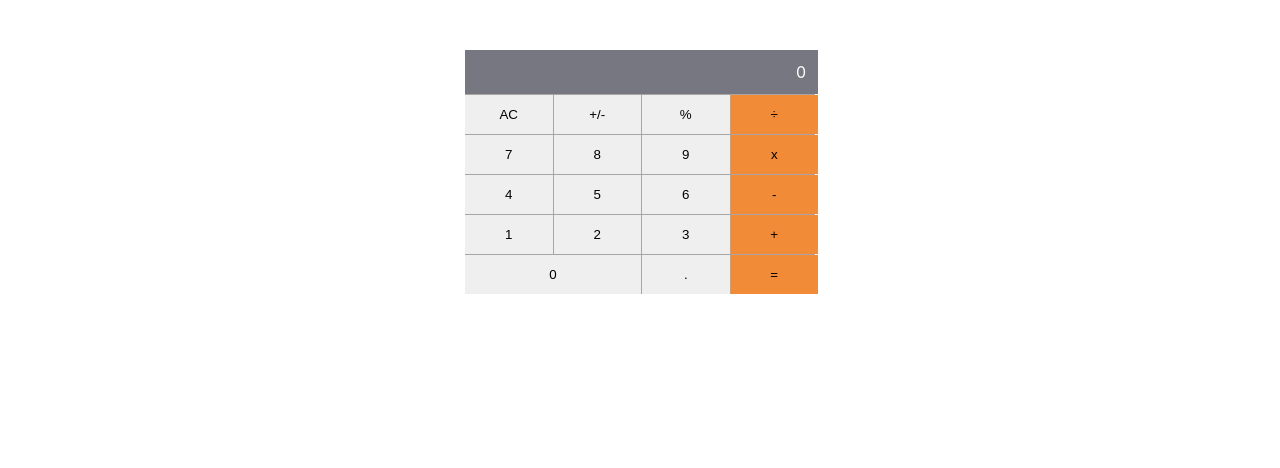
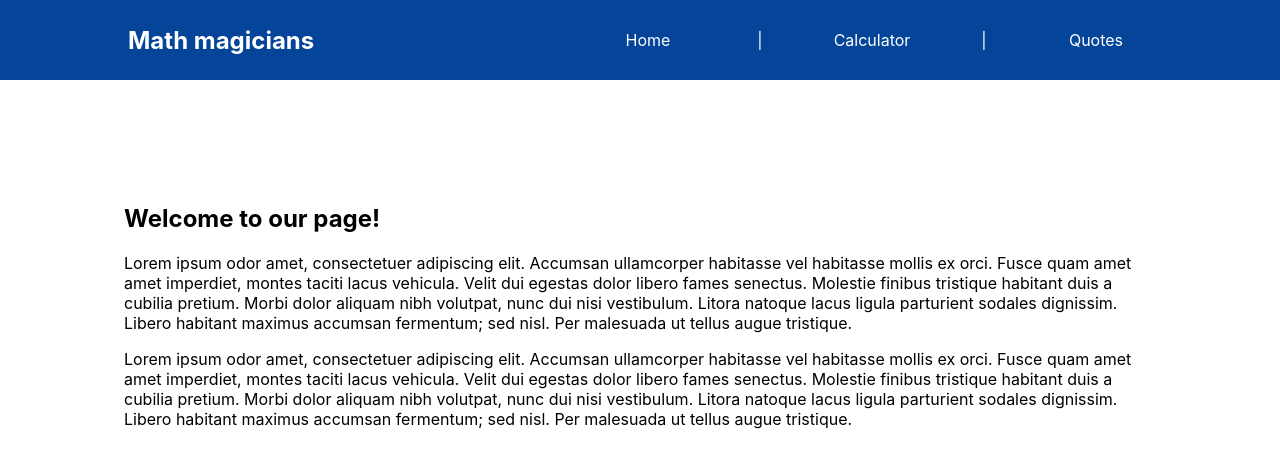
Before and after one commit to NasKhalil/Math-Magicians, a React (Create React App) app: page / in a window 1280 px wide. Shown: the top 468 px of the page. Built offline with nearby package versions, Linux system fonts and the light colour scheme.

Commit message:
added styles to components and deploy to github pages

```diff
--- a/src/App.css
+++ b/src/App.css
@@ -28,3 +28,38 @@ button {
 .orange-btn {
   background-color: #f18b37;
 }
+
+/* home */
+
+.home {
+  margin: 124px;
+}
+
+/* home */
+
+/* calculator */
+
+.calculatePage {
+  display: flex;
+  justify-content: center;
+  margin: 64px;
+}
+
+/* calculator */
+
+/* quotes */
+
+.quote {
+  width: 100%;
+  display: flex;
+  justify-content: center;
+  align-items: center;
+}
+
+.quote p {
+  font-weight: 700;
+  margin: 13%;
+  font-size: 30px;
+}
+
+/* quotes */
--- a/src/App.js
+++ b/src/App.js
@@ -1,10 +1,19 @@
 import './App.css';
-import Calculator from './components/Calculator';
+import { Route, Routes } from 'react-router-dom';
+import MainHeader from './components/MainHeader';
+import Home from './pages/Home';
+import CalculatePage from './pages/CalculatePage';
+import Quotes from './pages/Quotes';
 
 function App() {
   return (
     <div className="App">
-      <Calculator />
+      <MainHeader />
+      <Routes>
+        <Route path="/" element={<Home />} />
+        <Route path="/calculator" element={<CalculatePage />} />
+        <Route path="/quotes" element={<Quotes />} />
+      </Routes>
     </div>
   );
 }
--- /dev/null
+++ b/src/components/MainHeader.js
@@ -0,0 +1,38 @@
+import React from 'react';
+import { NavLink } from 'react-router-dom';
+import classes from './MainHeader.module.css';
+
+export default function MainHeader() {
+  return (
+    <div>
+      <header className={classes.header}>
+        <nav>
+          <h2>Math magicians</h2>
+          <ul>
+            <li>
+              <NavLink activeClassName={classes.active} to="/">
+                Home
+              </NavLink>
+            </li>
+            <li>
+              |
+            </li>
+            <li>
+              <NavLink activeClassName={classes.active} to="/calculator">
+                Calculator
+              </NavLink>
+            </li>
+            <li>
+              |
+            </li>
+            <li>
+              <NavLink activeClassName={classes.active} to="/quotes">
+                Quotes
+              </NavLink>
+            </li>
+          </ul>
+        </nav>
+      </header>
+    </div>
+  );
+}
--- /dev/null
+++ b/src/components/MainHeader.module.css
@@ -0,0 +1,45 @@
+.header {
+  height: 5rem;
+  background-color: #044599;
+  padding: 0 10%;
+}
+
+.header nav {
+  height: 100%;
+  display: flex;
+  align-items: center;
+  justify-content: space-between;
+}
+
+.header h2 {
+  color: white;
+}
+
+.header ul {
+  list-style: none;
+  display: flex;
+  padding: 0;
+  margin: 0;
+  align-items: center;
+  justify-content: center;
+}
+
+.header li {
+  margin: 0 1rem;
+  width: 5rem;
+  color: white;
+  text-align: center;
+}
+
+.header a {
+  color: white;
+  text-decoration: none;
+}
+
+.header a:hover,
+.header a:active,
+.header a.active {
+  color: #95bcf0;
+  padding-bottom: 0.25rem;
+  border-bottom: 4px solid #95bcf0;
+}
--- a/src/index.js
+++ b/src/index.js
@@ -1,12 +1,15 @@
 import React from 'react';
 import ReactDOM from 'react-dom';
+import { BrowserRouter } from 'react-router-dom';
 import './index.css';
 import App from './App';
 import reportWebVitals from './reportWebVitals';
 
 ReactDOM.render(
   <React.StrictMode>
-    <App />
+    <BrowserRouter>
+      <App />
+    </BrowserRouter>
   </React.StrictMode>,
   document.getElementById('root'),
 );
--- /dev/null
+++ b/src/pages/CalculatePage.js
@@ -0,0 +1,14 @@
+/* eslint-disable react/no-unescaped-entities */
+
+import React from 'react';
+import Calculator from '../components/Calculator';
+import '../App.css';
+
+const CalculatePage = () => (
+  <div className="calculatePage">
+    <h2>Let's do some math!</h2>
+    <Calculator />
+  </div>
+);
+
+export default CalculatePage;
--- /dev/null
+++ b/src/pages/Home.js
@@ -0,0 +1,13 @@
+/* eslint-disable max-len */
+import React from 'react';
+import '../App.css';
+
+const Home = () => (
+  <div className="home">
+    <h2>Welcome to our page!</h2>
+    <p> Lorem ipsum odor amet, consectetuer adipiscing elit. Accumsan ullamcorper habitasse vel habitasse mollis ex orci. Fusce quam amet amet imperdiet, montes taciti lacus vehicula. Velit dui egestas dolor libero fames senectus. Molestie finibus tristique habitant duis a cubilia pretium. Morbi dolor aliquam nibh volutpat, nunc dui nisi vestibulum. Litora natoque lacus ligula parturient sodales dignissim. Libero habitant maximus accumsan fermentum; sed nisl. Per malesuada ut tellus augue tristique. </p>
+    <p> Lorem ipsum odor amet, consectetuer adipiscing elit. Accumsan ullamcorper habitasse vel habitasse mollis ex orci. Fusce quam amet amet imperdiet, montes taciti lacus vehicula. Velit dui egestas dolor libero fames senectus. Molestie finibus tristique habitant duis a cubilia pretium. Morbi dolor aliquam nibh volutpat, nunc dui nisi vestibulum. Litora natoque lacus ligula parturient sodales dignissim. Libero habitant maximus accumsan fermentum; sed nisl. Per malesuada ut tellus augue tristique. </p>
+  </div>
+);
+
+export default Home;
--- /dev/null
+++ b/src/pages/Quotes.js
@@ -0,0 +1,11 @@
+/* eslint-disable max-len */
+import React from 'react';
+import '../App.css';
+
+export default function Quotes() {
+  return (
+    <div className="quote">
+      <p>Mathematics is not about numbers, equations, computations or algorithms; it’s about understanding. - William Paul Thurston</p>
+    </div>
+  );
+}
```
Also changed, not shown: package.json (+6 -1 lines), 1 other file (tests, documents, lock files or other folders).
